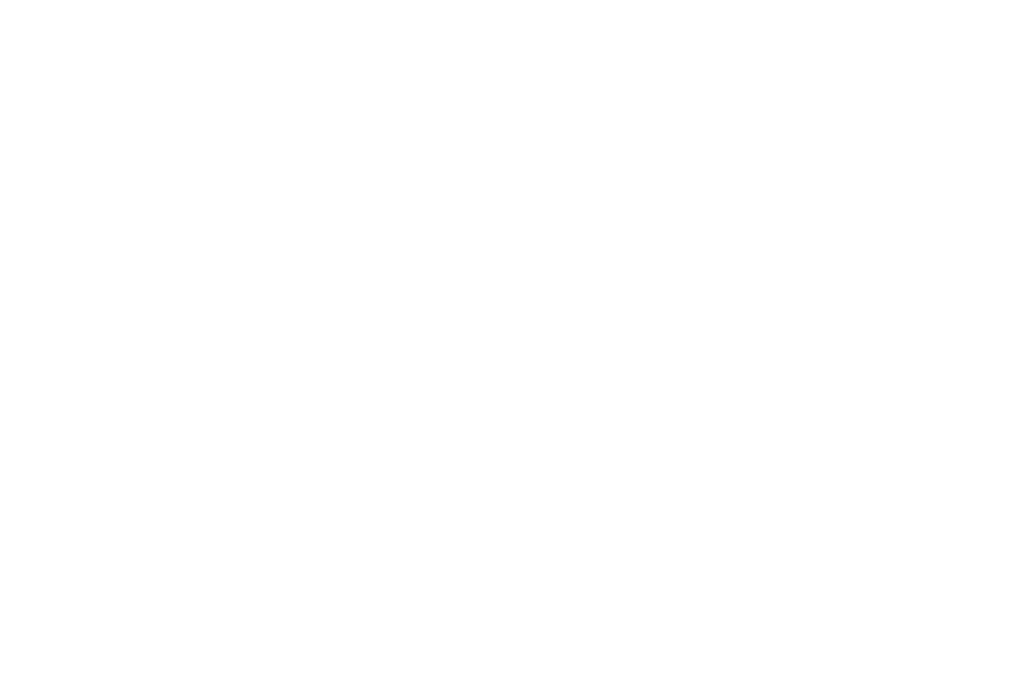
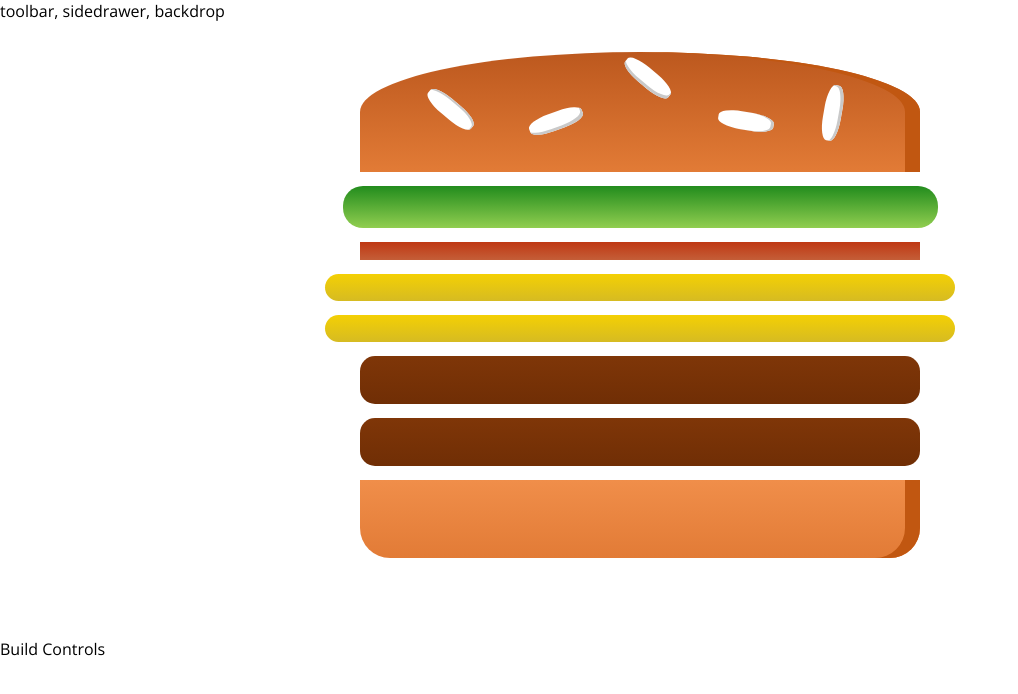
Before and after one commit to beisong/react-burger-builder, a React app: page / in a window 1280 px wide. Shown: the top 694 px of the page, without its empty margins (0-1018 px from the left). Built offline with nearby package versions, Linux system fonts and the light colour scheme.

Commit message:
8.13 Burger with ingredients from state

```diff
--- a/package.json
+++ b/package.json
@@ -31,6 +31,7 @@
     "postcss-flexbugs-fixes": "3.2.0",
     "postcss-loader": "2.0.8",
     "promise": "8.0.1",
+    "prop-types": "^15.7.2",
     "raf": "3.4.0",
     "react": "^16.12.0",
     "react-dev-utils": "^5.0.2",
--- a/src/App.js
+++ b/src/App.js
@@ -1,9 +1,14 @@
 import React, { Component } from 'react';
+import Layout from './components/Layout/Layouts'
+import BurgerBuilder from './containers/BurgerBuilder/BurgerBuilder'
 
 class App extends Component {
   render() {
     return (
-      <div >
+      <div>
+        <Layout>
+          <BurgerBuilder />
+        </Layout>
       </div>
     );
   }
--- /dev/null
+++ b/src/components/Burger/Burger.css
@@ -0,0 +1,30 @@
+.Burger {
+    width: 100%;
+    margin: auto;
+    height: 250px;
+    overflow: scroll;
+    text-align: center;
+    font-weight: bold;
+    font-size: 1.2rem;
+}
+
+@media (min-width: 500px) and (min-height: 400px) {
+    .Burger {
+        width: 350px;
+        height: 300px;
+    }
+}
+
+@media (min-width: 500px) and (min-height: 401px) {
+    .Burger {
+        width: 450px;
+        height: 400px;
+    }
+}
+
+@media (min-width: 1000px) and (min-height: 700px) {
+    .Burger {
+        width: 700px;
+        height: 600px;
+    }
+}
--- /dev/null
+++ b/src/components/Burger/Burger.js
@@ -0,0 +1,29 @@
+import React from 'react';
+import classes from './Burger.css'
+import BurgerIngredient from "./BurgerIngredient/BurgerIngredient";
+
+const burger = (props) =>{
+
+  let transformedIngredients = Object.keys(props.ingredients).map(igKey => {  //transform object of key value pay into array of ingredients
+    return [...Array(props.ingredients[igKey])].map((_,i)=>{
+      return <BurgerIngredient key = {igKey+i} type = {igKey}/>
+    })
+  }).reduce((arr, el)=>{   // flatten the array for counting
+    return arr.concat(el)
+  },[]);
+
+  if(transformedIngredients.length ===0){
+    transformedIngredients = <p>Please start adding ingredients!</p>
+  }
+
+
+  return (
+    <div className = {classes.Burger}>
+      <BurgerIngredient type='bread-top'/>
+      {transformedIngredients}
+      <BurgerIngredient type='bread-bottom'/>
+    </div>
+  );
+};
+
+export default burger;
--- /dev/null
+++ b/src/components/Burger/BurgerIngredient/BurgerIngredient.css
@@ -0,0 +1,113 @@
+.BreadBottom {
+    height: 13%;
+    width: 80%;
+    background: linear-gradient(#F08E4A, #e27b36);
+    border-radius: 0 0 30px 30px;
+    box-shadow: inset -15px 0 #c15711;
+    margin: 2% auto;
+}
+
+.BreadTop {
+    height: 20%;
+    width: 80%;
+    background: linear-gradient(#bc581e, #e27b36);
+    border-radius: 50% 50% 0 0;
+    box-shadow: inset -15px 0 #c15711;
+    margin: 2% auto;
+    position: relative;
+}
+
+.Seeds1 {
+    width: 10%;
+    height: 15%;
+    position: absolute;
+    background-color: white;
+    left: 30%;
+    top: 50%;
+    border-radius: 40%;
+    transform: rotate(-20deg);
+    box-shadow: inset -2px -3px #c9c9c9;
+}
+
+.Seeds1:after {
+    content: "";
+    width: 100%;
+    height: 100%;
+    position: absolute;
+    background-color: white;
+    left: -170%;
+    top: -260%;
+    border-radius: 40%;
+    transform: rotate(60deg);
+    box-shadow: inset -1px 2px #c9c9c9;
+}
+
+.Seeds1:before {
+    content: "";
+    width: 100%;
+    height: 100%;
+    position: absolute;
+    background-color: white;
+    left: 180%;
+    top: -50%;
+    border-radius: 40%;
+    transform: rotate(60deg);
+    box-shadow: inset -1px -3px #c9c9c9;
+}
+
+.Seeds2 {
+    width: 10%;
+    height: 15%;
+    position: absolute;
+    background-color: white;
+    left: 64%;
+    top: 50%;
+    border-radius: 40%;
+    transform: rotate(10deg);
+    box-shadow: inset -3px 0 #c9c9c9;
+}
+
+.Seeds2:before {
+    content: "";
+    width: 100%;
+    height: 100%;
+    position: absolute;
+    background-color: white;
+    left: 150%;
+    top: -130%;
+    border-radius: 40%;
+    transform: rotate(90deg);
+    box-shadow: inset 1px 3px #c9c9c9;
+}
+
+
+.Meat {
+    width: 80%;
+    height: 8%;
+    background: linear-gradient(#7f3608, #702e05);
+    margin: 2% auto;
+    border-radius: 15px;
+}
+
+.Cheese {
+    width: 90%;
+    height: 4.5%;
+    margin: 2% auto;
+    background: linear-gradient(#f4d004, #d6bb22);
+    border-radius: 20px;
+}
+
+.Salad {
+    width: 85%;
+    height: 7%;
+    margin: 2% auto;
+    background: linear-gradient(#228c1d, #91ce50);
+    border-radius: 20px;
+}
+
+.Bacon {
+    width: 80%;
+    height: 3%;
+    background: linear-gradient(#bf3813, #c45e38);
+    margin: 2% auto;
+}
--- /dev/null
+++ b/src/components/Burger/BurgerIngredient/BurgerIngredient.js
@@ -0,0 +1,45 @@
+import React,{Component} from 'react';
+import PropTypes from 'prop-types';
+import classes from './BurgerIngredient.css'
+
+class BurgerIngredient extends Component {
+  render(){
+    let ingredient = null;
+
+    switch(this.props.type){
+      case ('bread-bottom'):
+        ingredient = <div className={classes.BreadBottom}></div>;
+        break;
+      case ('bread-top'):
+        ingredient = (
+          <div className={classes.BreadTop}>
+            <div className={classes.Seeds1}></div>
+            <div className={classes.Seeds2}></div>
+          </div>
+        );
+        break;
+      case ('meat'):
+        ingredient = <div className={classes.Meat}></div>;
+        break;
+      case ('cheese'):
+        ingredient = <div className={classes.Cheese}></div>;
+        break;
+      case ('salad'):
+        ingredient = <div className={classes.Salad}></div>;
+        break;
+      case ('bacon'):
+        ingredient = <div className={classes.Bacon}></div>;
+        break;
+      default:
+        ingredient=null;
+    }
+
+    return ingredient;
+  }
+}
+
+BurgerIngredient.propTypes = {
+  type:PropTypes.string.isRequired
+};
+
+export default BurgerIngredient;
--- /dev/null
+++ b/src/components/Layout/Layout.css
@@ -0,0 +1,3 @@
+.Content {
+    margin-top: 16px;
+}
--- /dev/null
+++ b/src/components/Layout/Layouts.js
@@ -0,0 +1,13 @@
+import React from 'react';
+import Aux from '../../hoc/Auxiliary'
+import classes from './Layout.css'
+const layout = (props) =>(
+  <Aux>
+    <div>   toolbar, sidedrawer, backdrop  </div>
+    <main className={classes.Content}>
+      {props.children}
+    </main>
+  </Aux>
+);
+
+export default layout;
--- /dev/null
+++ b/src/containers/BurgerBuilder/BurgerBuilder.js
@@ -0,0 +1,26 @@
+import React, {Component} from 'react';
+import Aux from '../../hoc/Auxiliary'
+import Burger from '../../components/Burger/Burger'
+
+class BurgerBuilder extends Component{
+
+  state={
+   ingredients:{
+     salad:1,
+     bacon:1,
+     cheese:2,
+     meat:2
+   }
+  };
+
+  render(){
+    return (
+      <Aux>
+        <Burger ingredients={this.state.ingredients}/>
+        <div>Build Controls</div>
+      </Aux>
+    );
+  }
+}
+
+export default BurgerBuilder;
--- /dev/null
+++ b/src/hoc/Auxiliary.js
@@ -0,0 +1,3 @@
+const aux = (props) => props.children;
+
+export default aux;
--- a/src/index.css
+++ b/src/index.css
@@ -1,5 +1,5 @@
 body {
   margin: 0;
   padding: 0;
-  font-family: sans-serif;
+  font-family: "Open Sans", sans-serif;
 }
```
